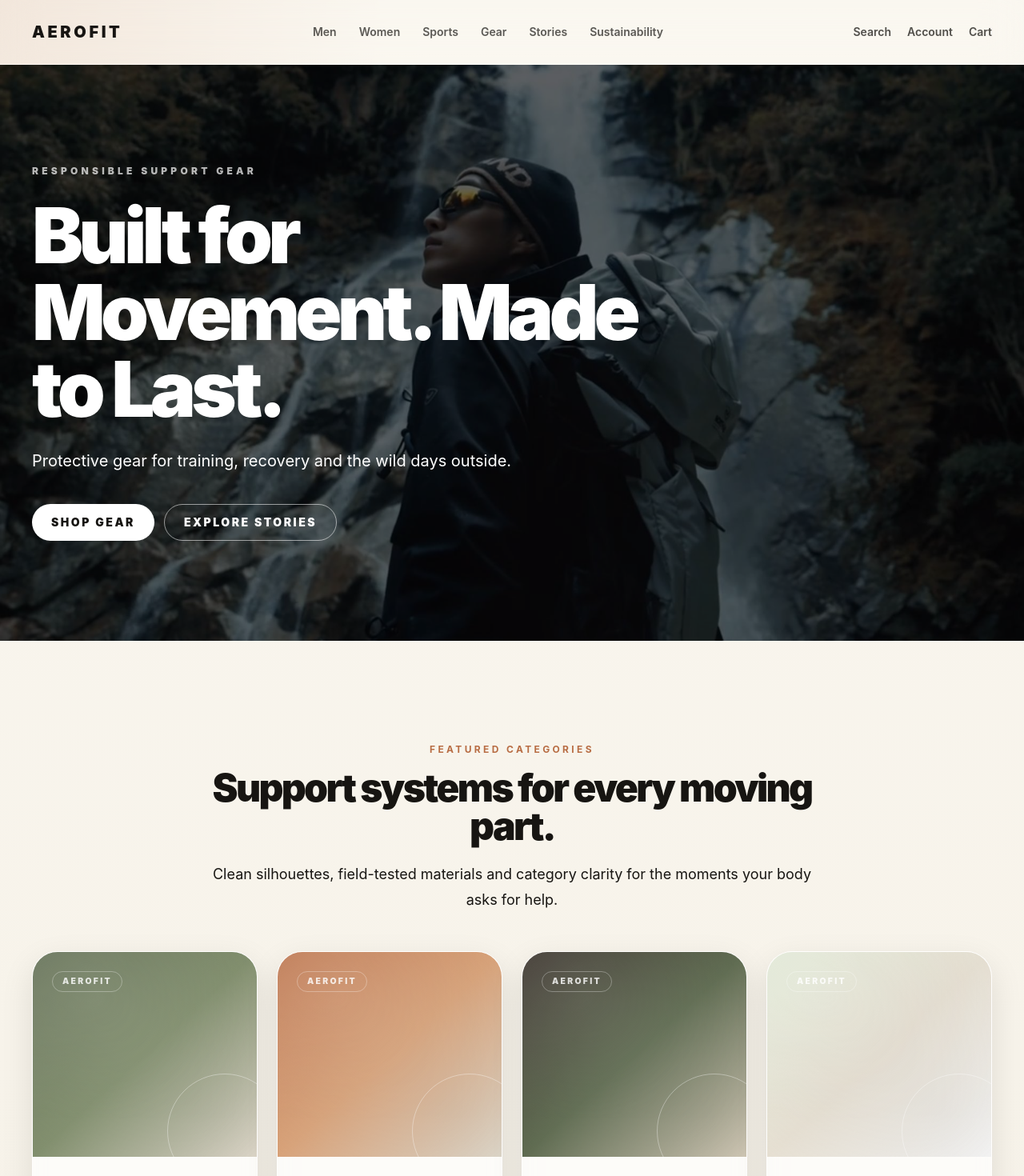
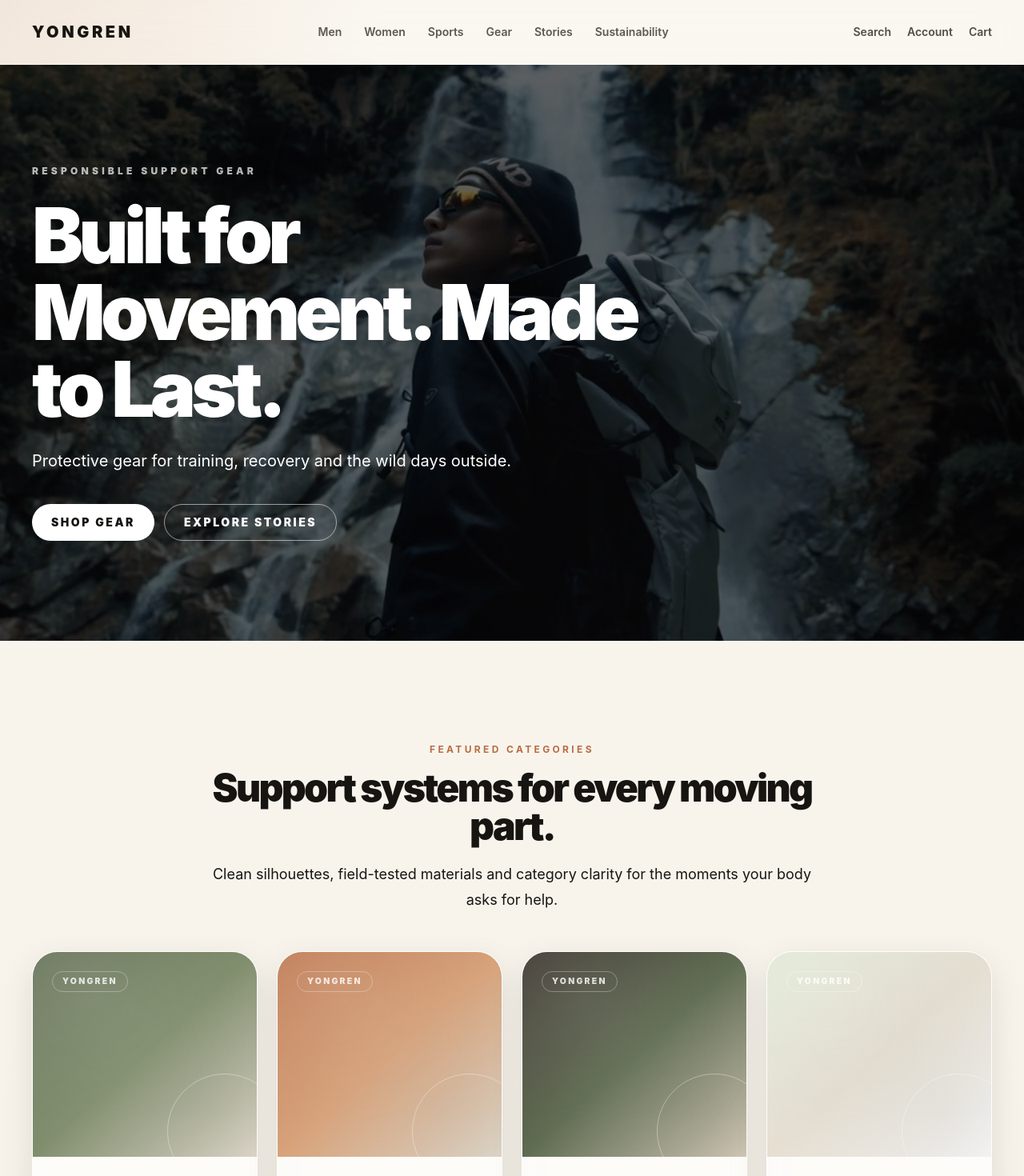
Before and after one commit to yongren911/YONG-REN, a React (Vite) app: page / in a window 1280 px wide. Shown: the top 1470 px of the page at 80% size. Built offline with nearby package versions, Linux system fonts and the light colour scheme.

Commit message:
Update brand name to YONGREN

```diff
--- a/index.html
+++ b/index.html
@@ -3,8 +3,8 @@
   <head>
     <meta charset="UTF-8" />
     <meta name="viewport" content="width=device-width, initial-scale=1.0" />
-    <meta name="description" content="AEROFIT builds durable movement support gear for training, recovery and outdoor days." />
-    <title>AEROFIT | Built for Movement</title>
+    <meta name="description" content="YONGREN builds durable movement support gear for training, recovery and outdoor days." />
+    <title>YONGREN | Built for Movement</title>
   </head>
   <body>
     <div id="root"></div>
--- a/package.json
+++ b/package.json
@@ -1,5 +1,5 @@
 {
-  "name": "aerofit-brand-site",
+  "name": "yongren-brand-site",
   "private": true,
   "version": "0.1.0",
   "type": "module",
--- a/src/App.jsx
+++ b/src/App.jsx
@@ -120,7 +120,7 @@ export default function App() {
               <p className="eyebrow">Brand Mission</p>
               <h2 className="mt-4 text-4xl font-black leading-tight tracking-[-0.055em] sm:text-6xl">Better support, fewer compromises.</h2>
               <p className="mt-6 text-lg leading-8 text-ink/66">
-                AEROFIT is built around durable ergonomics, responsible material choices and gear that earns a long place in your kit. We favor repairable construction, clear care guidance and fit systems designed for years of training and recovery.
+                YONGREN is built around durable ergonomics, responsible material choices and gear that earns a long place in your kit. We favor repairable construction, clear care guidance and fit systems designed for years of training and recovery.
               </p>
               <div className="mt-8 grid gap-4">
                 {missionPoints.map((point) => (
@@ -225,7 +225,7 @@ export default function App() {
       <footer className="border-t border-ink/10 bg-[#f8f4eb] py-14">
         <div className="section-shell grid gap-10 md:grid-cols-[1.1fr_repeat(4,1fr)]">
           <div>
-            <a href="#hero" className="text-xl font-black tracking-[0.18em]">AEROFIT</a>
+            <a href="#hero" className="text-xl font-black tracking-[0.18em]">YONGREN</a>
             <p className="mt-4 max-w-xs text-sm leading-6 text-ink/58">Support, movement, durability and recovery for outdoor-minded athletes.</p>
           </div>
           {Object.entries(footerColumns).map(([title, links]) => (
--- a/src/components/CategoryCard.jsx
+++ b/src/components/CategoryCard.jsx
@@ -3,7 +3,7 @@ import PlaceholderVisual from './PlaceholderVisual.jsx'
 export default function CategoryCard({ title, description, tone }) {
   return (
     <article className="group surface-card overflow-hidden transition duration-300 hover:-translate-y-1 hover:shadow-soft">
-      <PlaceholderVisual tone={tone} label="AEROFIT" className="h-64" />
+      <PlaceholderVisual tone={tone} label="YONGREN" className="h-64" />
       <div className="p-7">
         <h3 className="text-2xl font-black tracking-[-0.04em] text-ink">{title}</h3>
         <p className="mt-3 min-h-16 text-sm leading-6 text-ink/65">{description}</p>
--- a/src/components/Header.jsx
+++ b/src/components/Header.jsx
@@ -19,7 +19,7 @@ export default function Header() {
     <header className="sticky top-0 z-50 border-b border-white/50 bg-[#fbf8ef]/88 backdrop-blur-xl">
       <nav className="section-shell flex h-20 items-center justify-between gap-6" aria-label="Primary navigation">
         <a href="#hero" className="focus-ring rounded text-xl font-black tracking-[0.18em] text-ink">
-          AEROFIT
+          YONGREN
         </a>
 
         <div className="hidden items-center gap-7 lg:flex">
```
